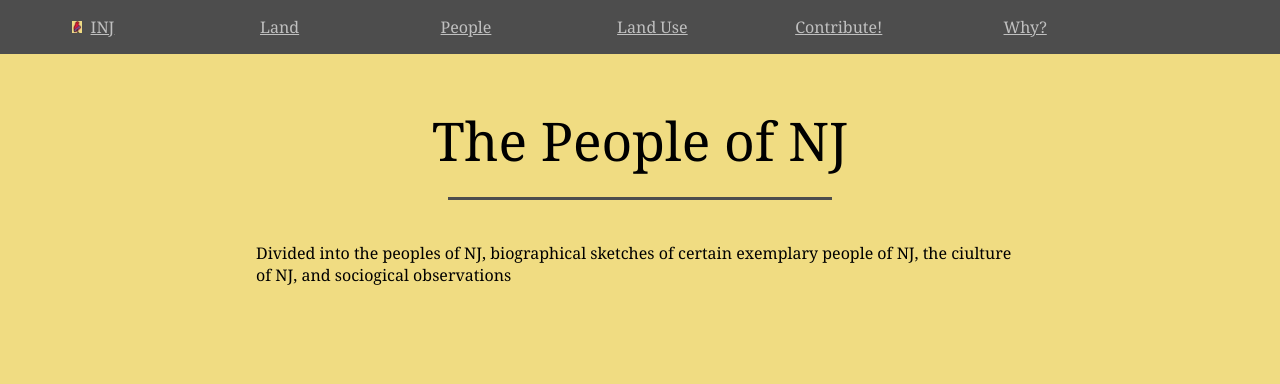
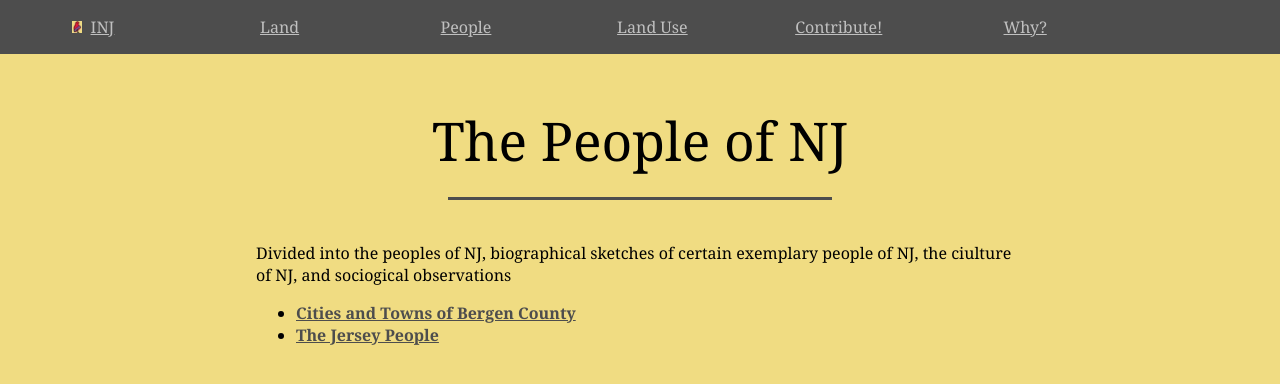
Before and after one commit to jonfried/oakafee.github.io, a Jekyll site: the page built from people.html, in a window 1280 px wide. Shown: the top 384 px of the page. Built offline with Jekyll 4.4.1, drawn with Linux system fonts in a browser that asks for light colours.

Commit message:
Update people.html

```diff
--- a/people.html
+++ b/people.html
@@ -3,4 +3,12 @@ layout: post
 title: The People of NJ
 ---
 
-Divided into the peoples of NJ, biographical sketches of certain exemplary people of NJ, the ciulture of NJ, and sociogical observations
+<p>Divided into the peoples of NJ, biographical sketches of certain exemplary people of NJ, the ciulture of NJ, and sociogical observations </p>
+
+<ul>
+  {% for post in site.categories.people %}
+    {% if post.url %}
+        <li><a href="{{ post.url }}">{{ post.title }}</a></li>
+    {% endif %}
+  {% endfor %}
+</ul>
```
